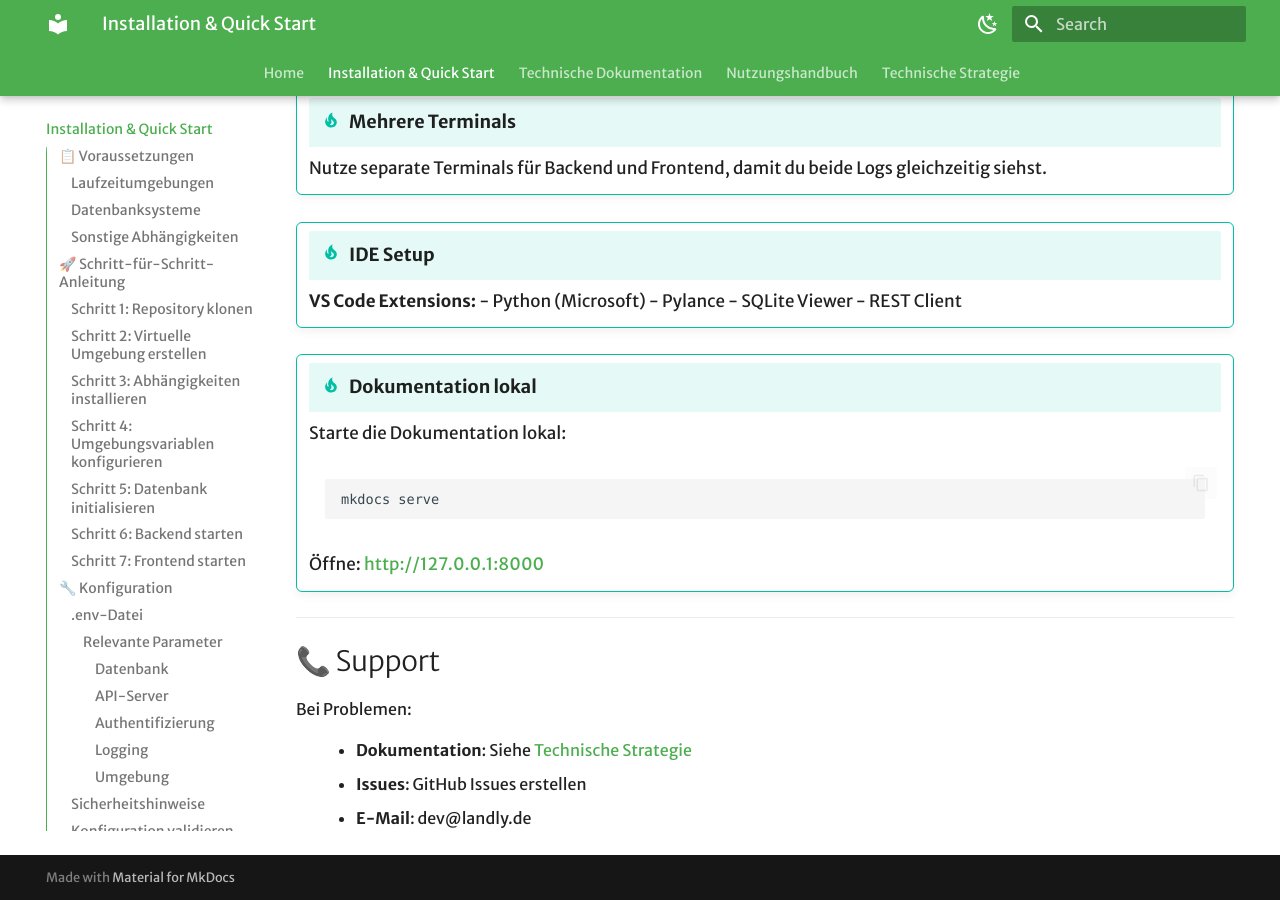
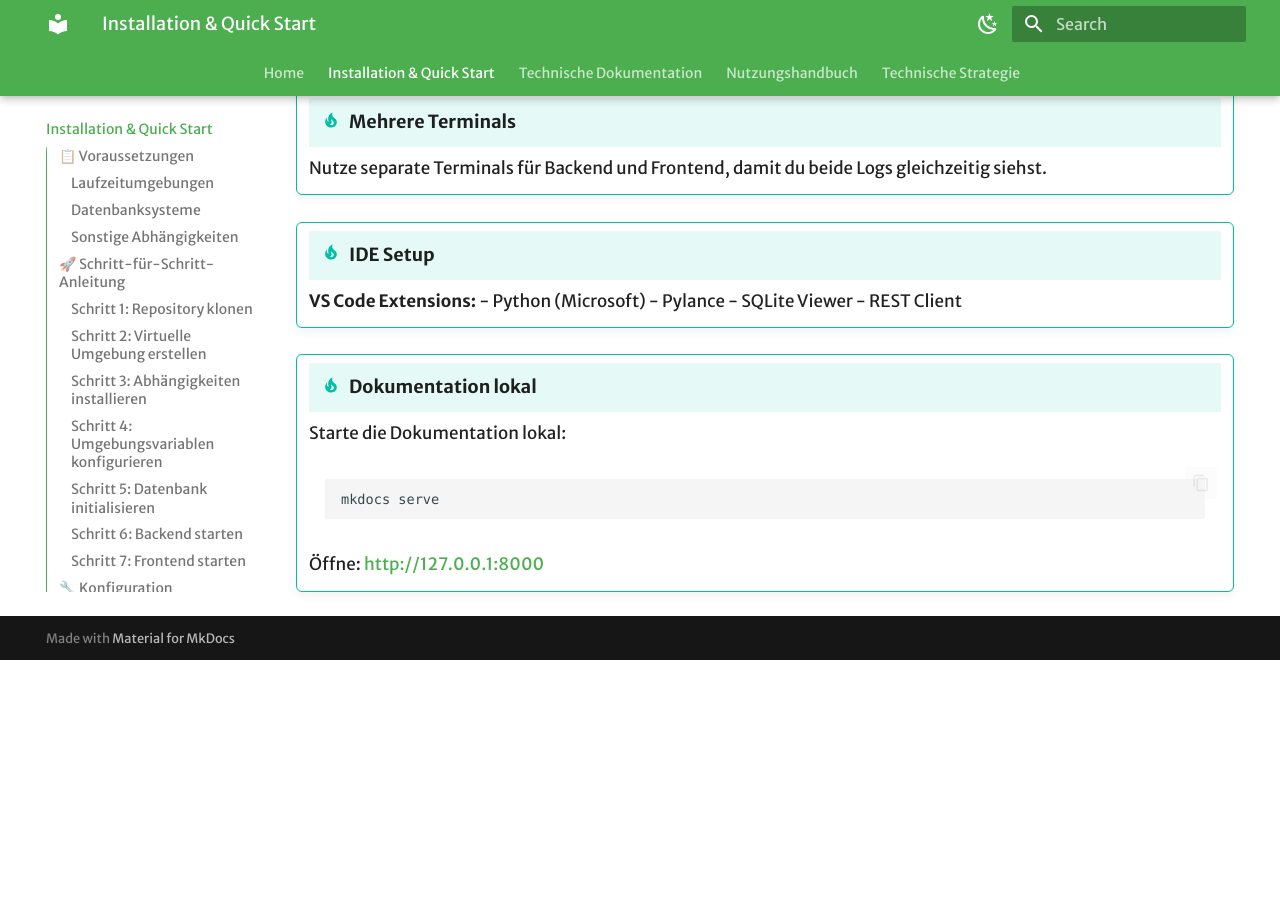
Before and after one commit to Landly-WIV/landly, an MkDocs documentation site: the page built from docs/installation.md, in a window 1280 px wide and 900 px high, scrolled down 10308 px. Built offline with MkDocs 1.6.1 and Material for MkDocs 9.7.7, drawn with Linux system fonts in a browser that asks for light colours; some web fonts are replaced; after the commit the page ends 10968 px from its top, so only the background shows below that.

Commit message:
supportblock

````diff
--- a/docs/installation.md
+++ b/docs/installation.md
@@ -434,13 +434,3 @@ Nach erfolgreicher Installation:
     mkdocs serve
     ```
     Öffne: [http://127.0.0.1:8000](http://127.0.0.1:8000)
-
----
-
-## 📞 Support
-
-Bei Problemen:
-
-- **Dokumentation**: Siehe [Technische Strategie](dev/technische-strategie.md)
-- **Issues**: GitHub Issues erstellen
-- **E-Mail**: dev@landly.de
````
